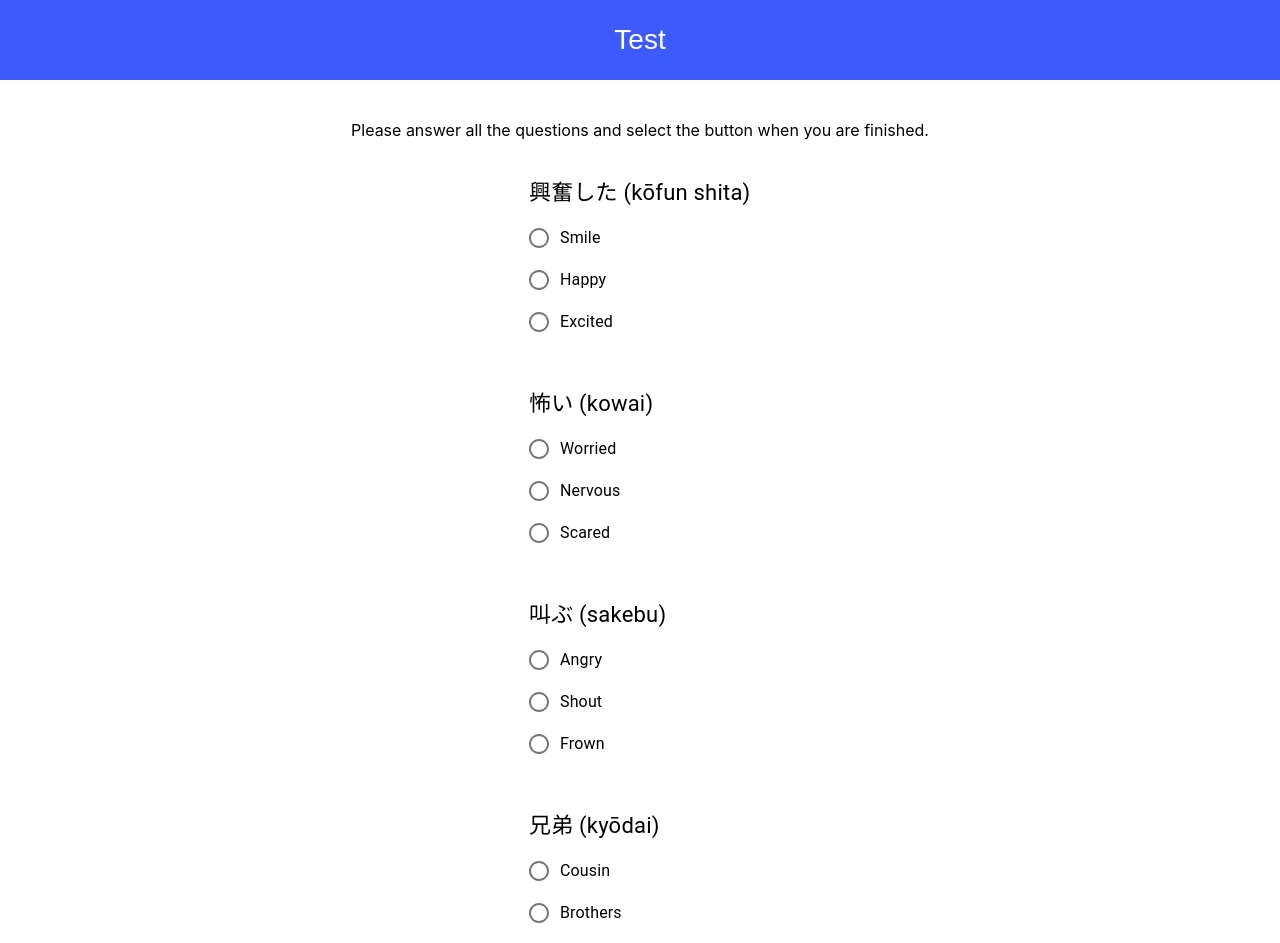
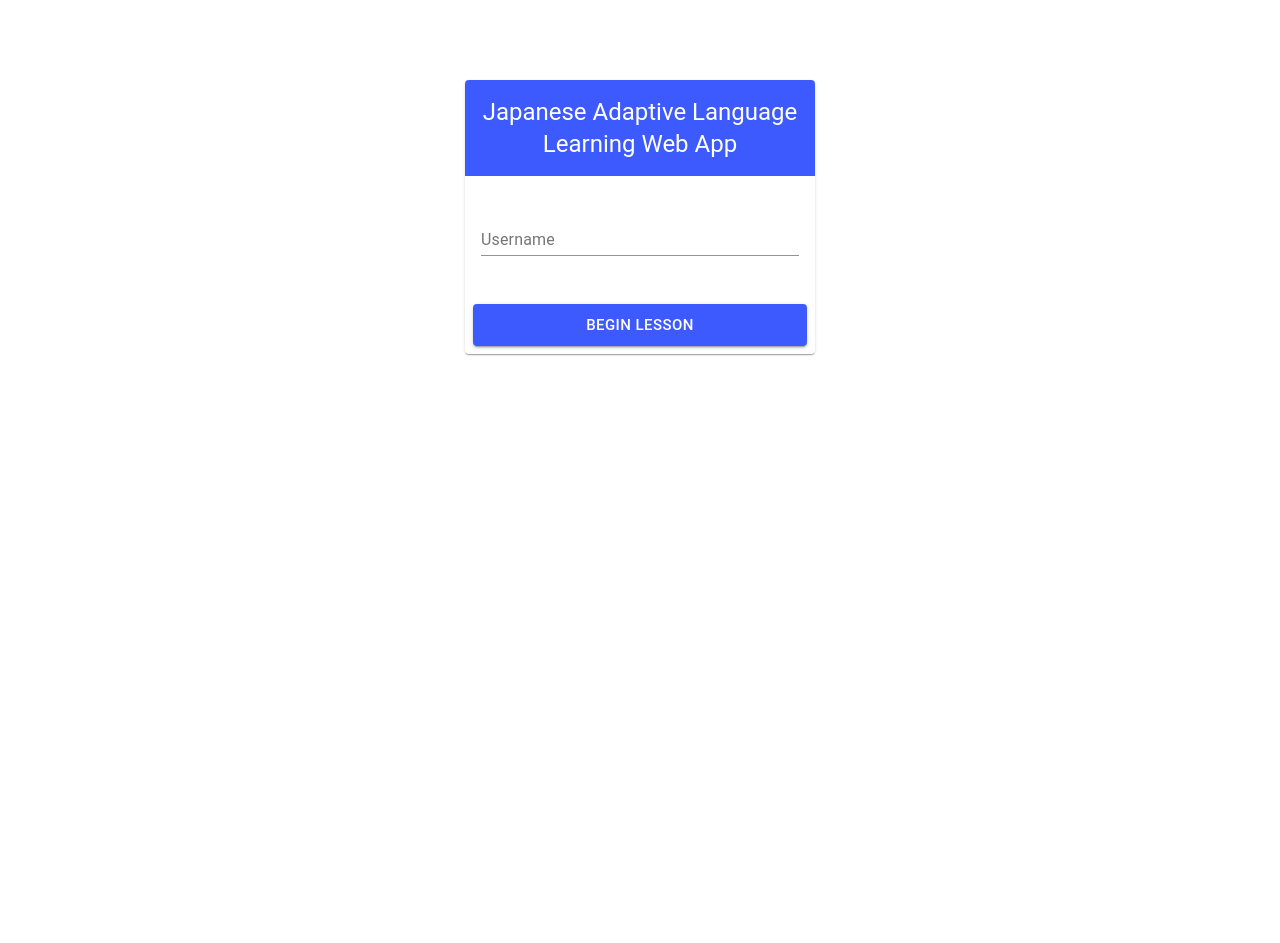
Before and after one commit to xeiwian/japaneseapp, a React (Create React App) app in the folder client/: page / in a window 1280 px wide. Shown: the top 943 px of the page. After the commit the page ends 800 px from the top, so only its background shows below. Built offline with nearby package versions, Linux system fonts and the light colour scheme.

Commit message:
backup commit

```diff
--- a/client/src/App.js
+++ b/client/src/App.js
@@ -8,7 +8,7 @@ import PracticePage from './components/practice/practicePage';
 const User = () => {
   return (
       <Switch>
-        <Route exact path="/" component={ PracticePage } />
+        <Route exact path="/" component={ LoginPage } />
         <Route exact path="/question" component={ QuestionPage } />
         <Route exact path="/practice" component={ PracticePage } />
       </Switch>
--- a/client/src/components/practice/practicePage.js
+++ b/client/src/components/practice/practicePage.js
@@ -102,88 +102,17 @@ class PracticePage extends Component {
     }
 
     // global variable
-    chosenwords = [
-      {
-        type: "Emotion",
-        content: "興奮した (kōfun shita) => Excited",
-        question: "興奮した (kōfun shita)",
-        correctAnswer: "Excited",
-        possibleAnswer: ["Smile", "Happy", "Excited"]
-    },
-    {
-        type: "Emotion",
-        content: "怖い (kowai) => Scared",
-        question: "怖い (kowai)",
-        correctAnswer: "Scared",
-        possibleAnswer: ["Worried", "Nervous", "Scared"]
-    },
-    {
-        type: "Emotion",
-        content: "叫ぶ (sakebu) => Shout",
-        question: "叫ぶ (sakebu)",
-        correctAnswer: "Shout",
-        possibleAnswer: ["Angry", "Shout", "Frown"]
-    },
-    {
-        type: "Family",
-        content: "兄弟 (kyōdai) => Brothers",
-        question: "兄弟 (kyōdai)",
-        correctAnswer: "Brothers",
-        possibleAnswer: ["Cousin", "Brothers", "Brother-in-law"]
-    },
-    {
-        type: "Family",
-        content: "子供 (kodomo) => Child",
-        question: "子供 (kodomo)",
-        correctAnswer: "Child",
-        possibleAnswer: ["Child", "Baby", "Children"]
-    },
-    {
-        type: "Family",
-        content: "娘 (musume) => Daughter",
-        question: "娘 (musume)",
-        correctAnswer: "Daughter",
-        possibleAnswer: ["Niece", "Daughter", "Child"]
-    },
-    {
-        type: "Food",
-        content: "朝ごはん (asa gohan) => Breakfast",
-        question: "朝ごはん (asa gohan)",
-        correctAnswer: "Breakfast",
-        possibleAnswer: ["Breakfast", "Dinner", "Lunch"]
-    },
-    {
-        type: "Food",
-        content: "コーヒー (kōhī) => Coffee",
-        question: "コーヒー (kōhī)",
-        correctAnswer: "Coffee",
-        possibleAnswer: ["Milk", "Tea", "Coffee"]
-    },
-    {
-        type: "Food",
-        content: "林檎 (ringo) => Apple",
-        question: "林檎 (ringo)",
-        correctAnswer: "Apple",
-        possibleAnswer: ["Orange", "Grapes", "Apple"]
-    },
-    {
-        type: "Food",
-        content: "林檎 (ringo) => Apple",
-        question: "林檎 (ringo)",
-        correctAnswer: "Apple",
-        possibleAnswer: ["Orange", "Grapes", "Apple"]
-    }
-    ];
+    chosenwords = [];
 
     getChosenWords = async (id) => {
         return await fetch(`api/userlogin/getchosenwords/${id}`);
     }
 
     handleChosenWords = async () => {
-        // let data = await this.getChosenWords(this.props.id);
-        // let datajson = await data.json();
-        // this.chosenwords = datajson.chosenwords;
-        // console.log('i am chosenwords data in practice', datajson, this.chosenwords);
+        let data = await this.getChosenWords(this.props.id);
+        let datajson = await data.json();
+        this.chosenwords = datajson.chosenwords;
+        console.log('i am chosenwords data in practice', datajson, this.chosenwords);
 
         this.setState({
           content: this.chosenwords[this.state.counter].content,
```
